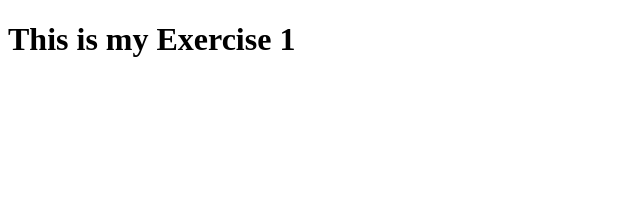
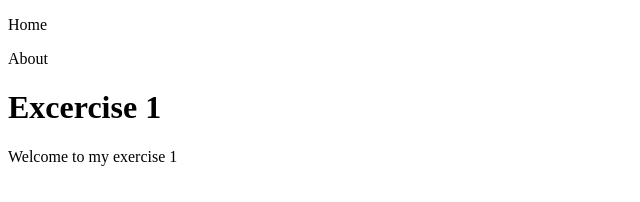
Before and after one commit to tugumehamwe/Exercise-1, a plain HTML site: page index.html in a window 1280 px wide. Shown: the whole page, without its empty margins (0-640 px from the left). Drawn offline with Linux system fonts and the light colour scheme.

Commit message:
Add files via upload

```diff
--- a/index.html
+++ b/index.html
@@ -5,8 +5,13 @@
     <meta name="viewport" content="width=device-width, initial-scale=1.0">
     <title>Document</title>
 </head>
+<nav>
+    <p>Home</p>
+    <p>About</p>
+</nav>
 <body>
-    <h1> This is my Exercise 1</h1>
+    <h1>Excercise 1</h1>
+    <p>Welcome to my exercise 1</p>
 
 </body>
 </html>
```
Also changed, not shown: About.html (added), Home.html (added), photo.jpg (added).
